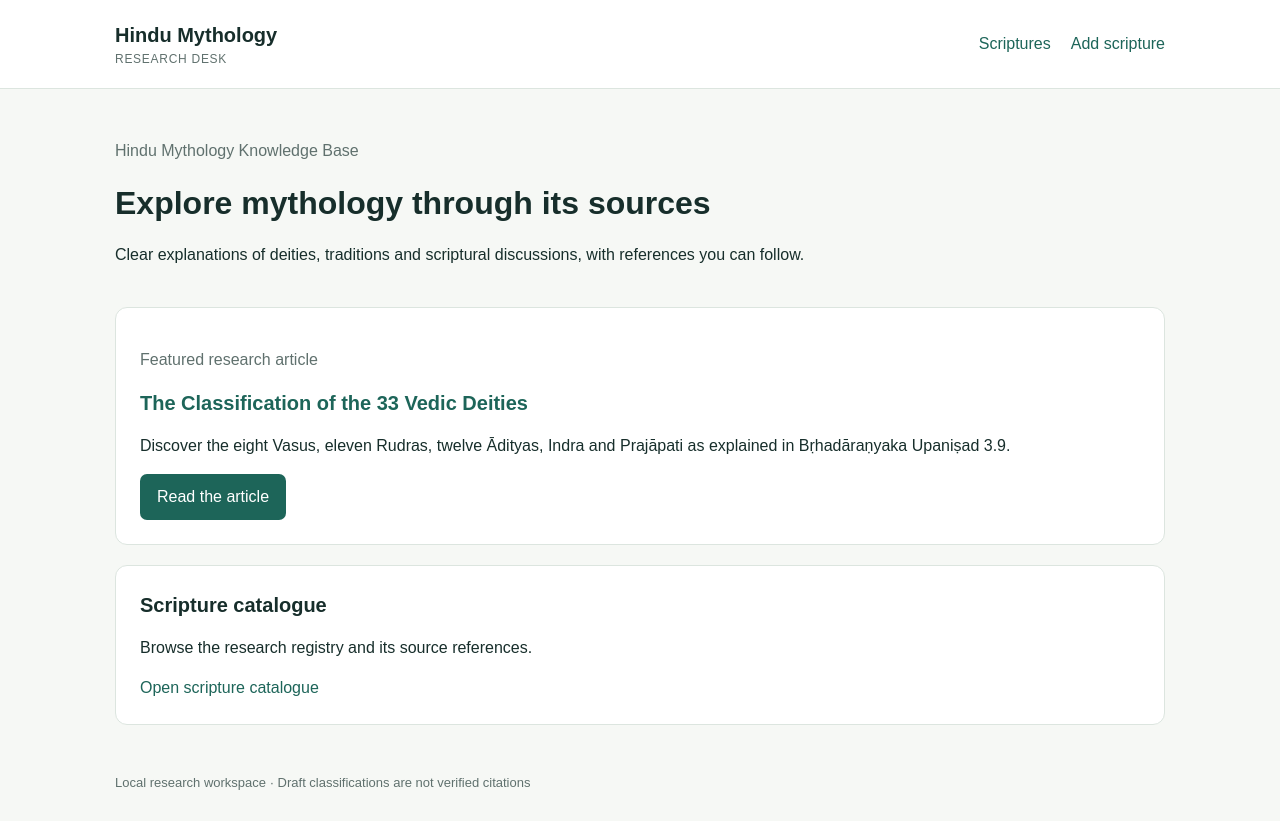
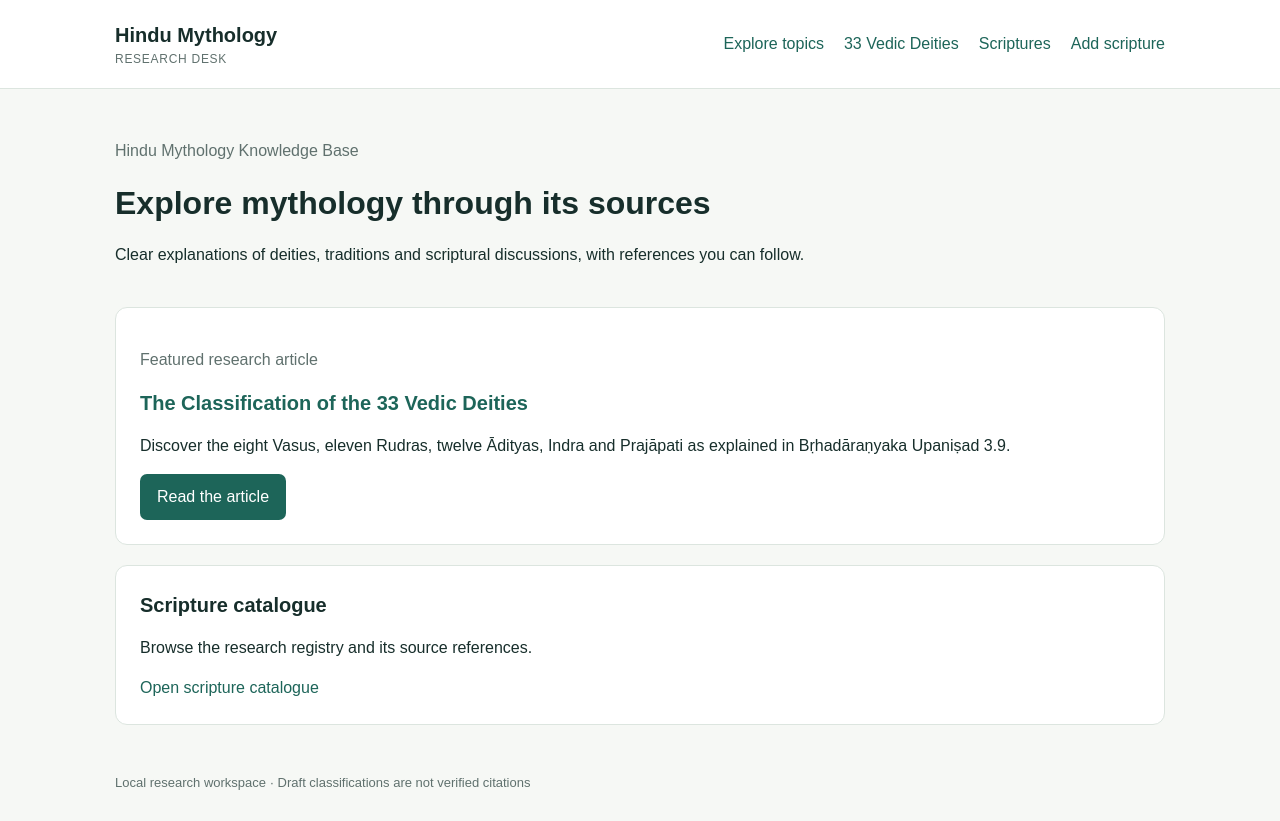
Before and after one commit to SayantanSom/hindu-mythology-knowledge-base, a Next.js app: page / in a window 1280 px wide. Built offline with nearby package versions, Linux system fonts and the light colour scheme.

Commit message:
feat: navigate by encyclopedia topics

```diff
--- a/app/layout.tsx
+++ b/app/layout.tsx
@@ -3,15 +3,15 @@ import Link from "next/link";
 import "./globals.css";
 
 export const metadata: Metadata = {
-  title: "Hindu Mythology | Research Desk",
-  description: "Local scripture research catalogue",
+  title: "Hindu Mythology | Encyclopedia",
+  description: "Scripture-referenced Hindu mythology encyclopedia",
 };
 
 export default function RootLayout({ children }: Readonly<{ children: React.ReactNode }>) {
   return <html lang="en"><body>
     <header className="site-header"><div className="container header-inner">
       <Link href="/" className="brand">Hindu Mythology <span>Research Desk</span></Link>
-      <nav><Link href="/scriptures">Scriptures</Link><Link href="/scriptures/new">Add scripture</Link></nav>
+      <nav><Link href="/topics">Explore topics</Link><Link href="/articles/33-vedic-deities">33 Vedic Deities</Link><Link href="/scriptures">Scriptures</Link><Link href="/scriptures/new">Add scripture</Link></nav>
     </div></header>
     <main className="container">{children}</main>
     <footer className="container footer">Local research workspace · Draft classifications are not verified citations</footer>
```
